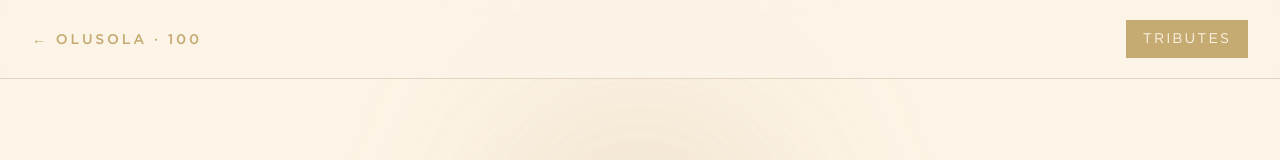
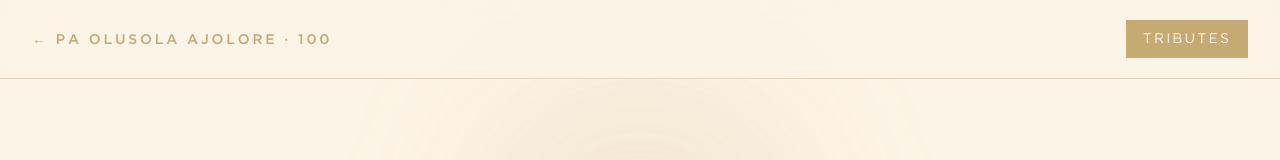
Before and after one commit to Cornerstone-04/tributes-site, a Next.js app: page /tributes/new in a window 1280 px wide. Shown: the top 160 px of the page. Built offline with nearby package versions, Linux system fonts and the light colour scheme; no server answers.

Commit message:
update navbar text

```diff
--- a/app/tributes/new/page.tsx
+++ b/app/tributes/new/page.tsx
@@ -9,7 +9,7 @@ export default function NewTributePage() {
       <Navbar
         fixed={false}
         backHref="/"
-        backLabel="← Olusola · 100"
+        backLabel="← Pa Olusola Ajolore · 100"
         actionHref="/tributes"
         actionLabel="Tributes"
         showDefaultLinks={false}
--- a/app/tributes/page.tsx
+++ b/app/tributes/page.tsx
@@ -30,7 +30,7 @@ export default async function TributesPage({
       <Navbar
         fixed={false}
         backHref="/"
-        backLabel="← Olusola · 100"
+        backLabel="← Pa Olusola Ajolore · 100"
         actionHref="/tributes/new"
         actionLabel="Write a Tribute"
         showDefaultLinks={false}
@@ -40,7 +40,7 @@ export default async function TributesPage({
       <PageIntro
         eyebrow="From those who love him"
         title="Tributes & Memories"
-        description="Words from family and friends celebrating one hundred years of life."
+        description="Words from family and friends celebrating 100 years of God's faithfulness."
       />
 
       <div className="px-4 pb-12 md:px-6 md:pb-16">
--- a/components/layout/navbar.tsx
+++ b/components/layout/navbar.tsx
@@ -15,7 +15,7 @@ type NavbarProps = {
 
 export function Navbar({
   backHref = "/",
-  backLabel = "Olusola · 100",
+  backLabel = "Pa Olusola Ajolore · 100",
   actionHref,
   actionLabel,
   fixed = true,
```
